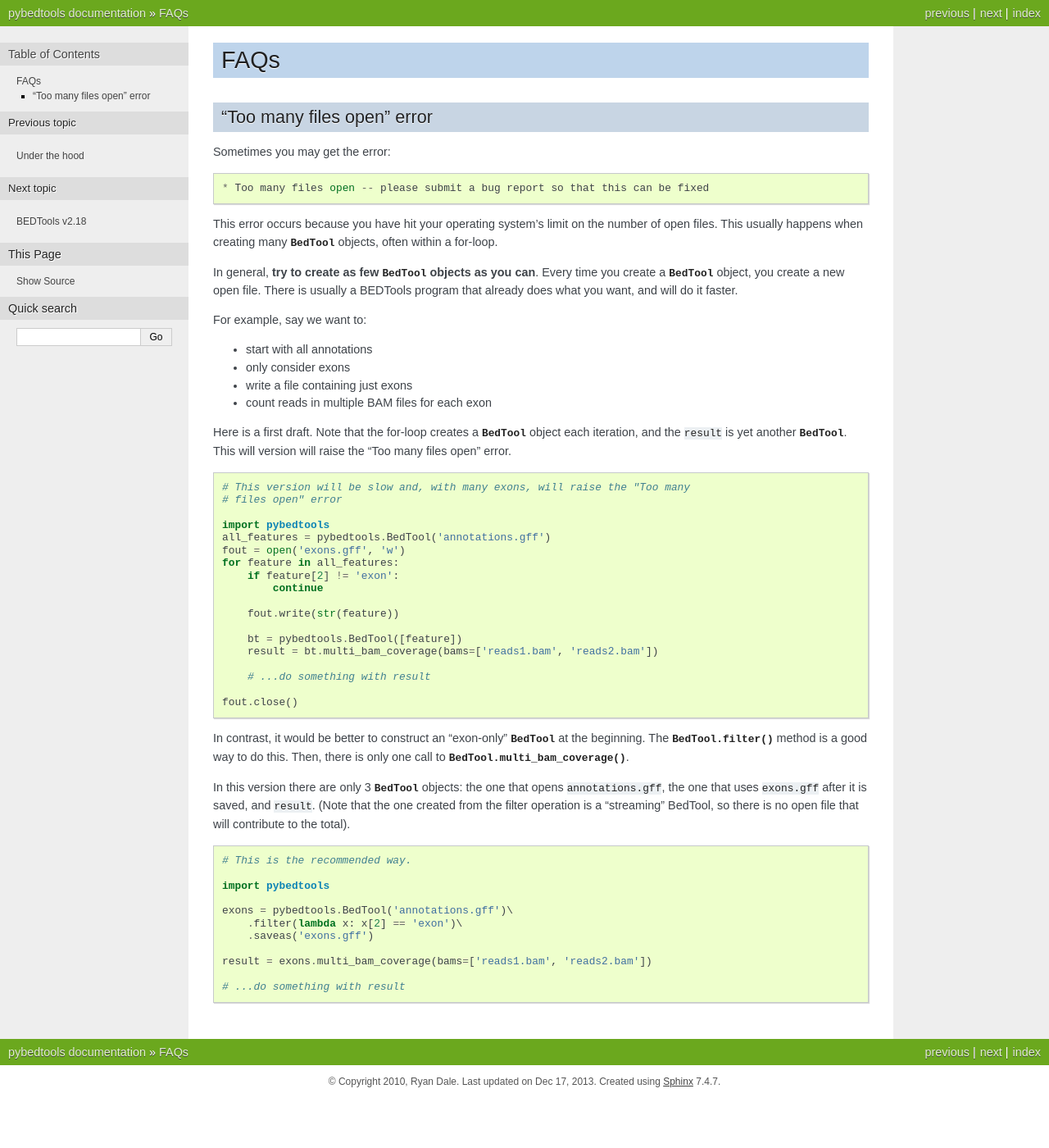
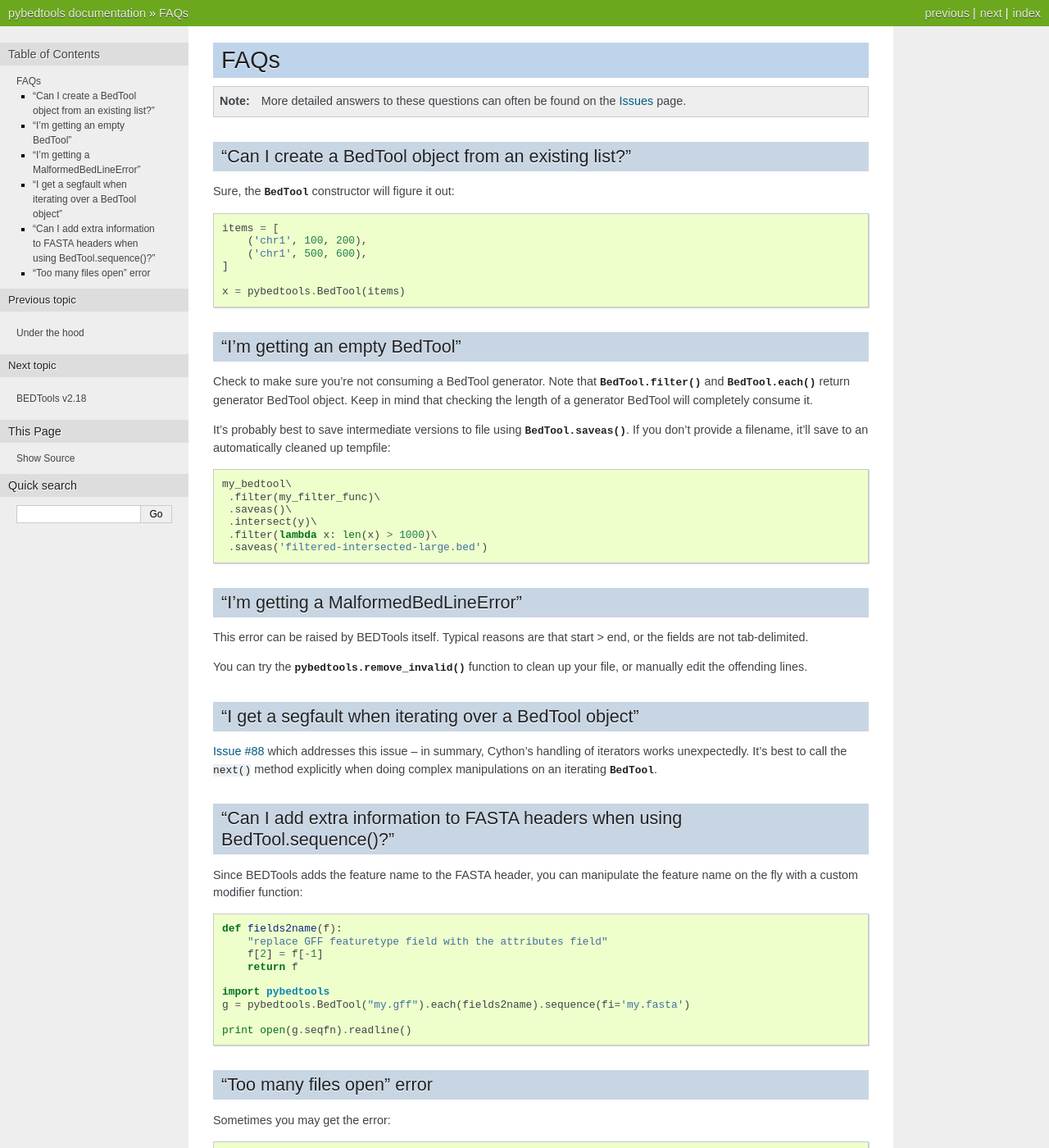
Before and after one commit to daler/pybedtools, a Sphinx documentation site: the page built from docs/source/FAQs.rst, in a window 1280 px wide and 1400 px high. Shown: the whole window at 82% size. Built offline with Sphinx 7.4.7, drawn with Linux system fonts in a browser that asks for light colours; the version number could not be read and is left out; comment, search, counter and statistics services are not loaded.

Commit message:
FAQs updated

```diff
--- a/docs/source/FAQs.rst
+++ b/docs/source/FAQs.rst
@@ -2,6 +2,79 @@
 
 FAQs
 ====
+
+.. note::
+
+    More detailed answers to these questions can often be found on the `Issues
+    <https://github.com/daler/pybedtools/issues/>`_ page.
+
+
+"Can I create a BedTool object from an existing list?"
+------------------------------------------------------
+
+Sure, the :class:`BedTool` constructor will figure it out::
+
+    items = [
+        ('chr1', 100, 200),
+        ('chr1', 500, 600),
+    ]
+
+    x = pybedtools.BedTool(items)
+
+
+"I'm getting an empty BedTool"
+------------------------------
+Check to make sure you're not consuming a BedTool generator.  Note that
+:meth:`BedTool.filter` and :meth:`BedTool.each` return generator BedTool
+object. Keep in mind that checking the length of a generator BedTool will
+completely consume it.
+
+It's probably best to save intermediate versions to file using
+:meth:`BedTool.saveas`.  If you don't provide a filename, it'll save to an
+automatically cleaned up tempfile::
+
+    my_bedtool\
+     .filter(my_filter_func)\
+     .saveas()\
+     .intersect(y)\
+     .filter(lambda x: len(x) > 1000)\
+     .saveas('filtered-intersected-large.bed')
+
+
+"I'm getting a MalformedBedLineError"
+-------------------------------------
+This error can be raised by BEDTools itself.  Typical reasons are that start
+> end, or the fields are not tab-delimited.
+
+You can try the :func:`pybedtools.remove_invalid` function to clean up your
+file, or manually edit the offending lines.
+
+
+"I get a segfault when iterating over a BedTool object"
+-------------------------------------------------------
+
+`Issue #88 <https://github.com/daler/pybedtools/issues/88>`_ which
+addresses this issue -- in summary, Cython's handling of iterators works
+unexpectedly.  It's best to call the `next()` method explicitly when doing
+complex manipulations on an iterating :class:`BedTool`.
+
+
+"Can I add extra information to FASTA headers when using BedTool.sequence()?"
+-----------------------------------------------------------------------------
+
+Since BEDTools adds the feature name to the FASTA header, you can manipulate
+the feature name on the fly with a custom modifier function::
+
+    def fields2name(f):
+        "replace GFF featuretype field with the attributes field"
+        f[2] = f[-1]
+        return f
+
+    import pybedtools
+    g = pybedtools.BedTool("my.gff").each(fields2name).sequence(fi='my.fasta')
+
+    print open(g.seqfn).readline()
+
 
 "Too many files open" error
 ---------------------------
```
